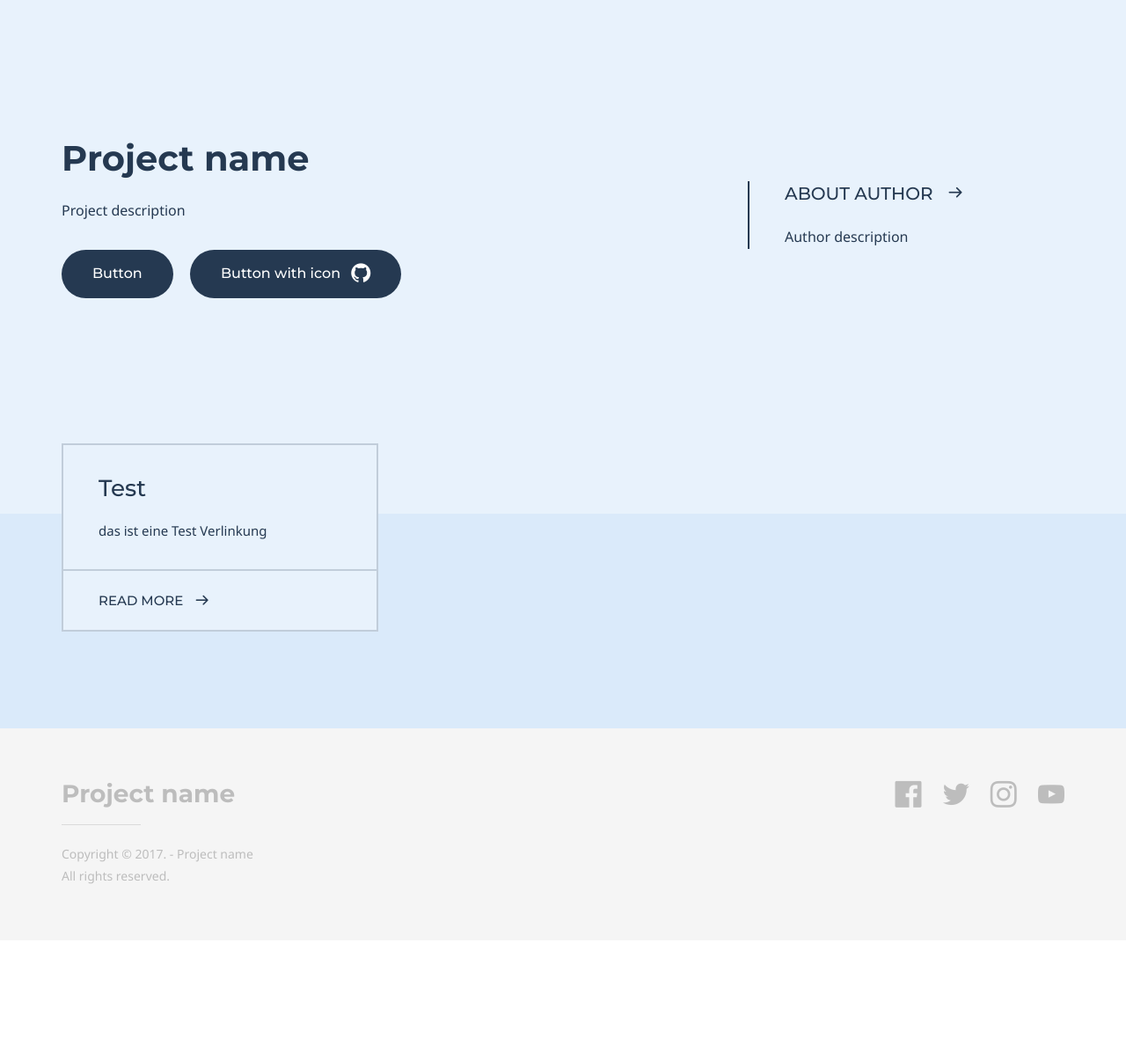
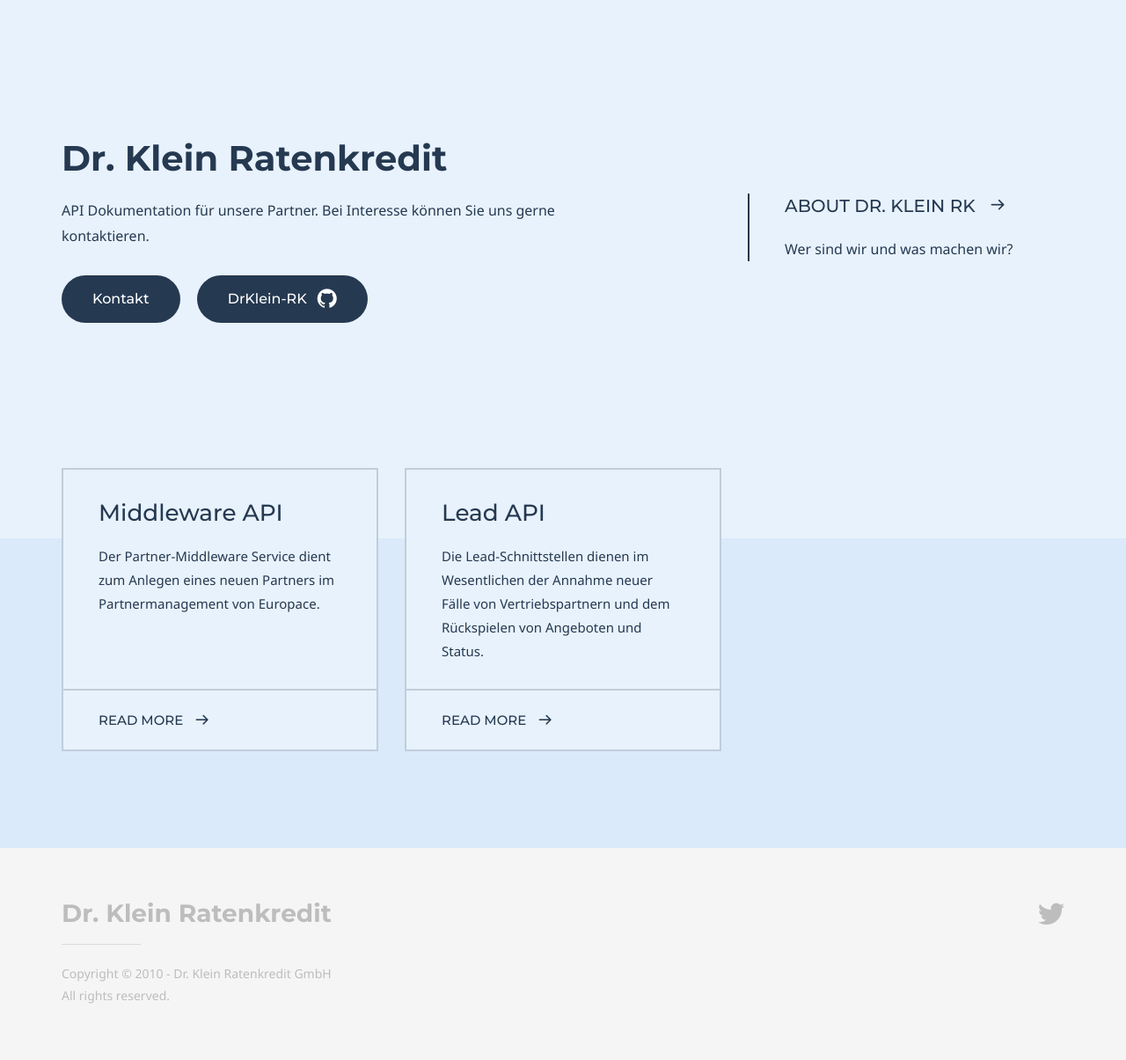
Before and after one commit to drklein-rk/api-drkleinrk, a Jekyll site: the page built from index.md, in a window 1280 px wide. Shown: the whole page at 88% size. Built offline with Jekyll 4.4.1, drawn with Linux system fonts in a browser that asks for light colours; some web fonts are replaced; before the commit the page ends 1069 px from its top, so only the background shows below that.

Commit message:
changed content and added middleware.md

```diff
--- a/_config.yml
+++ b/_config.yml
@@ -1,32 +1,26 @@
 # Theme settings
 doks:
     baseurl:
-    color_theme: # Available themes: blue (default), green, purple, red and yellow
+    color_theme: blue
     header:
         logo:
-            text: Project name
+            text: Dr. Klein Ratenkredit
             image:
         nav:
-            - item_name: Item 1
+            - item_name: API Dokumentation
               item_url: '#'
-            - item_name: Item 2
+            - item_name: FAQ
               item_url: '#'
-            - item_name: Item 3
+            - item_name: Nutzungsbedingungen
               item_url: '#'
     footer:
         content:
             logo:
-                text: Project name
+                text: Dr. Klein Ratenkredit
                 image:
-            copyright: Copyright &copy; 2017. - Project name <br>All rights reserved.
+            copyright: Copyright &copy; 2010 - Dr. Klein Ratenkredit GmbH<br>All rights reserved.
         social_list:
-            - network_name: facebook
-              profile_url: '#'
             - network_name: twitter
-              profile_url: '#'
-            - network_name: instagram
-              profile_url: '#'
-            - network_name: youtube
               profile_url: '#'
     google_analytics:
         tracking_code: # Add your Google Analytics tracking code to activate Google Analytics
--- a/index.md
+++ b/index.md
@@ -4,28 +4,32 @@ layout: homepage
 keywords:
 
 # Hero section
-title: Project name
-description: Project description
+title: Dr. Klein Ratenkredit
+description: API Dokumentation für unsere Partner. Bei Interesse können Sie uns gerne kontaktieren.
 buttons:
-    - content: Button
-      url: '#'
-      external_url: false
+    - content: Kontakt
+      url: 'mailto:info@drklein-rk.de'
+      external_url: true
     - icon: github
-      content: Button with icon
-      url: '#'
+      content: DrKlein-RK
+      url: 'https://github.com/drklein-rk'
       external_url: true
 
 # Author box
 author:
-    title: About Author
-    title_url: '#'
+    title: About Dr. Klein RK
+    title_url: 'https://www.drklein-rk.de/unternehmen/'
     external_url: true
-    description: Author description
+    description: Wer sind wir und was machen wir?
 
 # Grid navigation
 grid_navigation:
-    - title: Test
-      excerpt: das ist eine Test Verlinkung
+    - title: Middleware API
+      excerpt: Der Partner-Middleware Service dient zum Anlegen eines neuen Partners im Partnermanagement von Europace.
       cta: Read more
-      url: 'test'
+      url: 'middleware'
+    - title: Lead API
+      excerpt: Die Lead-Schnittstellen dienen im Wesentlichen der Annahme neuer Fälle von Vertriebspartnern und dem Rückspielen von Angeboten und Status.
+      cta: Read more
+      url: 'lead'
 ---
```
Also changed, not shown: middleware.md (added, +142 -0 lines), test.md (deleted, +0 -31 lines).
